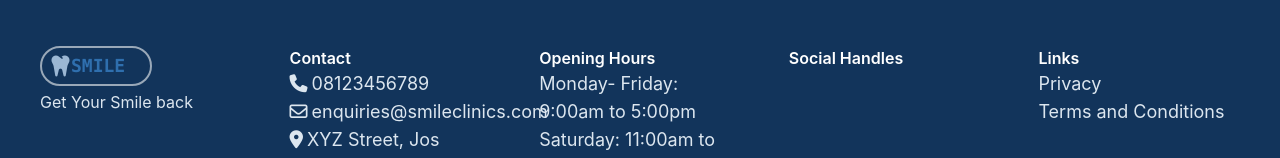
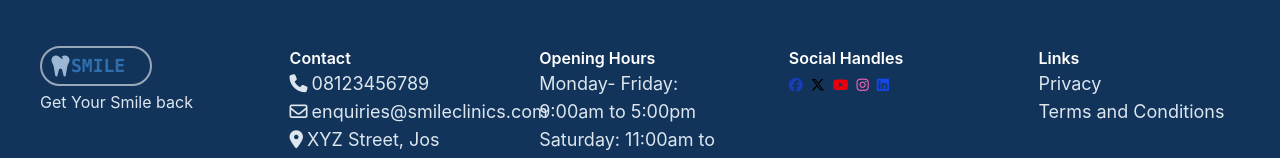
Before and after one commit to ChyyamakaU/DentalSite, a React (Vite) app: page / in a window 1280 px wide. Shown: the part 1698-1856 px from the top of the page. Built offline with nearby package versions, Linux system fonts and the light colour scheme.

Commit message:
ft: add social handles

```diff
--- a/src/Components/Footer.jsx
+++ b/src/Components/Footer.jsx
@@ -44,7 +44,13 @@ function Footer() {
         <div>
           <h3 className="text-[#FFFFFF] font-semibold">Social Handles</h3>
 
-          <div className="text-sm md:text-lg"></div>
+          <div className="text-xs md:text-sm flex gap-2 mt-2">
+            <i className="fa-brands fa-facebook text-blue-800"></i>
+            <i className="fa-brands fa-x-twitter text-[#000000]"></i>
+            <i className="fa-brands fa-youtube text-red-600"></i>
+            <i className="fa-brands fa-instagram text-pink-400"></i>
+            <i className="fa-brands fa-linkedin text-blue-700"></i>
+          </div>
         </div>
 
         <div>
```
